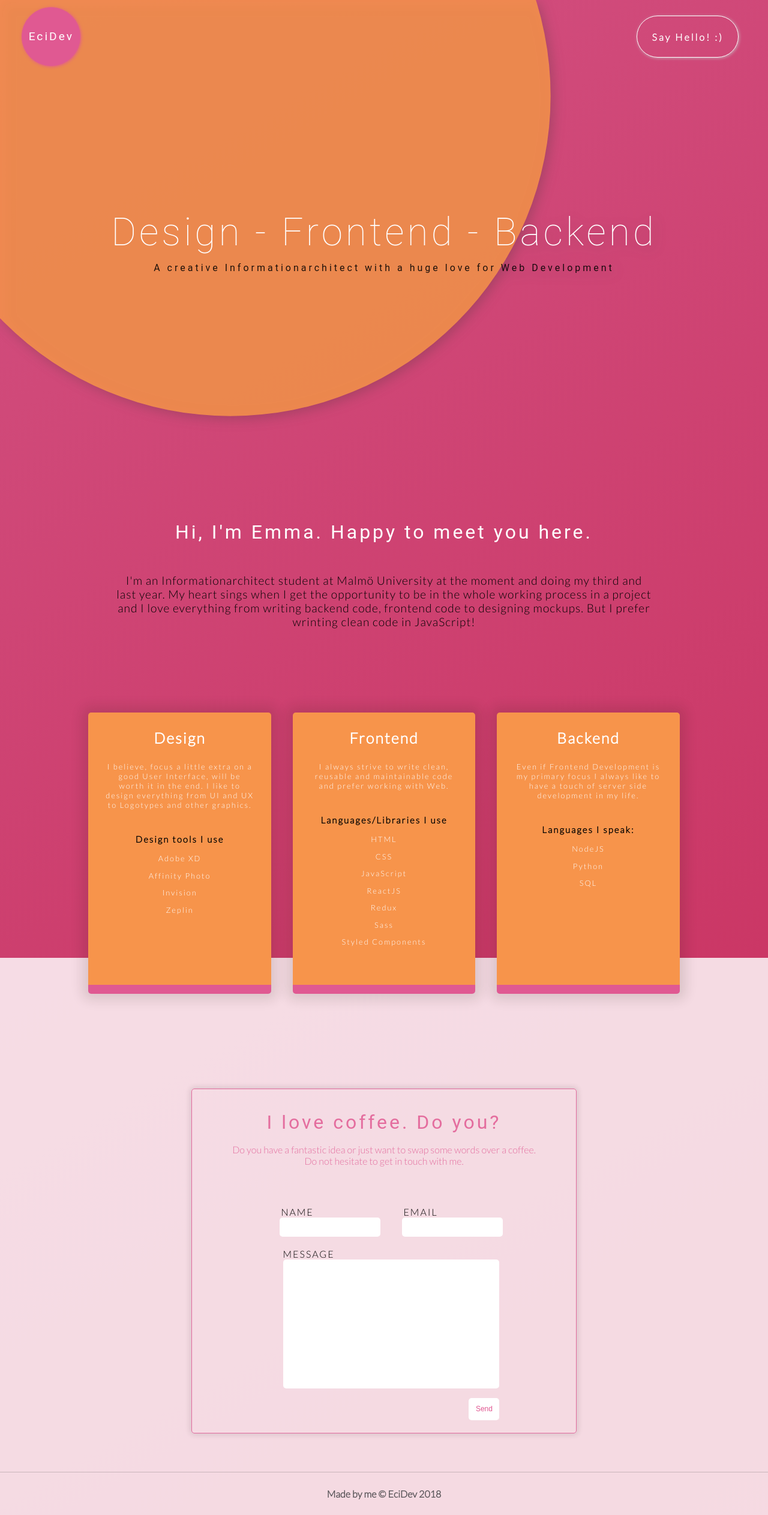
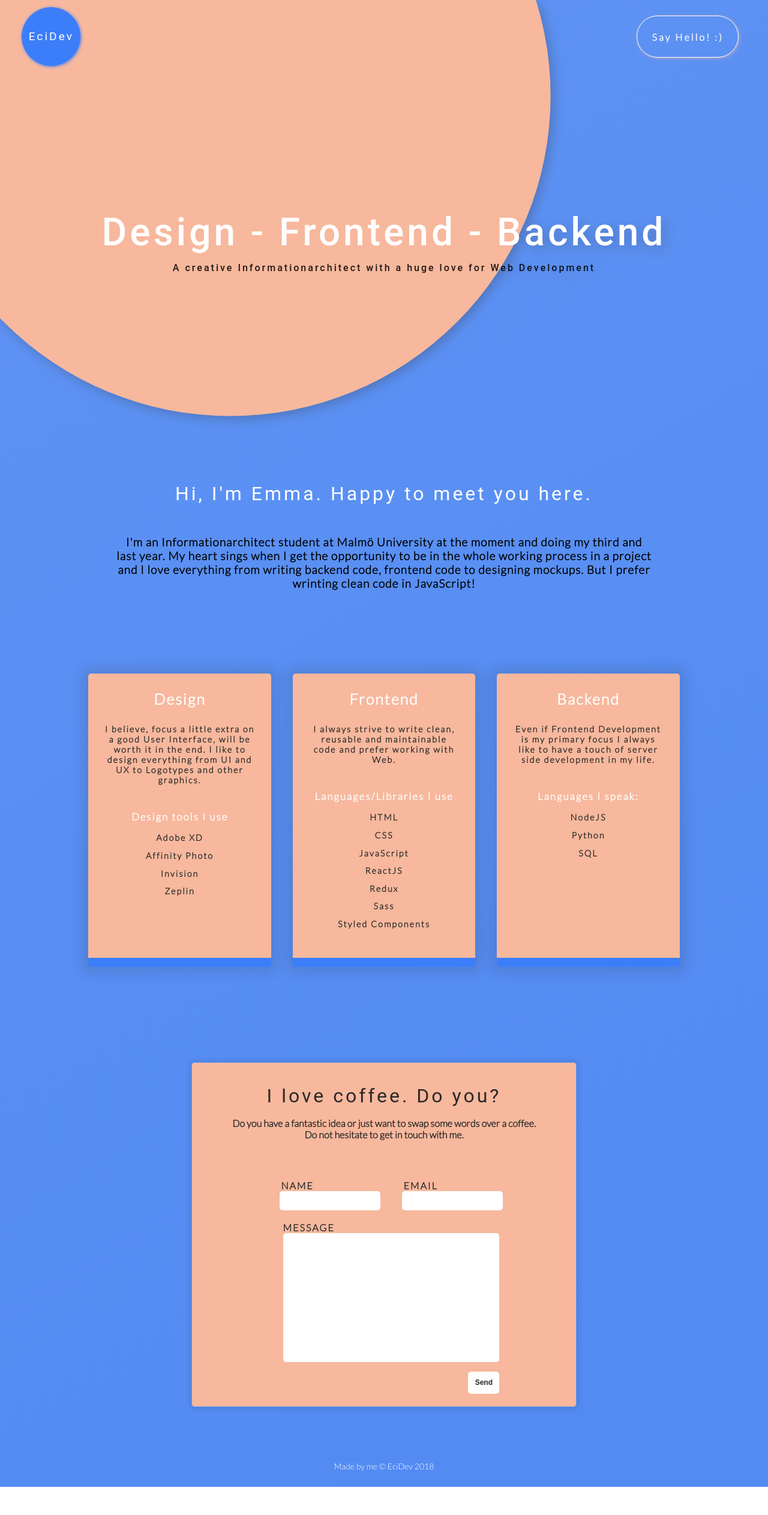
Before and after one commit to emmaindal/ecidev, a React (Create React App) app in the folder client/: page / in a window 1280 px wide. Shown: the whole page at 60% size. After the commit the page ends 2479 px from the top, so only its background shows below. Built offline with nearby package versions, Linux system fonts and the light colour scheme.

Commit message:
color fix all over the app

```diff
--- a/client/public/index.html
+++ b/client/public/index.html
@@ -2,7 +2,7 @@
 <html lang="en">
   <head>
     <meta charset="utf-8">
-    <link rel="shortcut icon" type="image/png"  href="%PUBLIC_URL%/favicon.png">
+    <link rel="shortcut icon" type="image/png"  href="%PUBLIC_URL%/logo_blue.png">
     <meta name="viewport" content="width=device-width, initial-scale=1, shrink-to-fit=no">
     <meta name="theme-color" content="#000000">
     <link rel="manifest" href="%PUBLIC_URL%/manifest.json">
--- a/client/src/styles/theme.js
+++ b/client/src/styles/theme.js
@@ -1,14 +1,16 @@
 const theme = {
-  primary: "rgb(224, 89, 146)",
-  secondary: "rgb(247, 148, 75)",
-  primaryLight: "rgba(224, 89, 146, 0.85)",
-  secondaryLight: "rgba(247, 148, 75, 0.85)",
+  primary: "#3C7EF9",
+  secondary: "#F7B89D",
+  primaryLight: "#6698F4",
+  secondaryLight: "#F7C2AD",
+  primaryDark: "#255EC6",
+  secondaryDark: "#F6976F",
 
   borderPrimary: "white",
   borderSecondary: "rgba(54, 49, 45, 0.85)",
 
-  textPrimary: "white",
-  textSecondary: "rgb(87, 83, 87)",
+  textPrimary: "#282828",
+  textSecondary: "#fff",
 
   shadowPrimary: "rgb(54, 47, 50)",
   shadowSecondary: "rgb(199, 168, 181)"
--- a/client/src/views/App.css
+++ b/client/src/views/App.css
@@ -1,3 +1,4 @@
+
 body{
 	margin: 0;
 	padding: 0;
@@ -7,7 +8,7 @@ body{
 .App {
 max-width: 100vw;
   text-align: center;
-  background: linear-gradient(-30deg, rgb(232, 44, 123), rgb(201, 49, 95), rgb(215, 97, 147), rgb(201, 49, 95));
+  background: linear-gradient(-30deg, #538BF3, #538BF3, #6698F4, #538BF3);
   background-size: 400% 400%;
   -webkit-animation: Gradient 15s ease infinite;
   -moz-animation: Gradient 15s ease infinite;
--- a/client/src/views/StartView/components/Card.jsx
+++ b/client/src/views/StartView/components/Card.jsx
@@ -29,10 +29,10 @@ const CardContainer = styled.div`
   margin: 2%;
   padding: 3%;
   min-width: 28%;
-  height: 400px;
+  height: 420px;
   background: ${props => props.theme.secondary};
   box-shadow: 0px 0px 20px 10px rgba(34, 25, 10, 0.12);
-  color: ${props => props.theme.primary};
+  color: ${props => props.theme.textPrimary};
   @media (max-width: 700px) {
     margin: 0;
     margin-bottom: 8%;
@@ -42,19 +42,19 @@ const CardContainer = styled.div`
 const CardTitle = styled.section`
   font-size: 25px;
   padding-bottom: 5%;
-  color: white;
+  color: ${props => props.theme.textSecondary};
 `;
 
 const CardContent = styled.section`
-  font-weight: 300;
+  font-weight: bold;
   color: ${props => props.theme.textPrimary};
-  font-size: 0.8rem;
+  font-size: 0.9rem;
   padding-bottom: 5%;
 `;
 
 const Heading3 = styled.h3`
   padding-top: 10%;
-  color: rgb(0, 0, 0);
+  color: ${props => props.theme.textSecondary};
   font-weight: bold;
 `;
 
@@ -66,7 +66,7 @@ const List = styled.ul`
   list-style-type: none;
   margin: 0;
   padding: 0;
-  color: white;
+  color: ${props => props.theme.textPrimary};
 `;
 
 const ListItem = styled.li`
--- a/client/src/views/StartView/components/Contact.jsx
+++ b/client/src/views/StartView/components/Contact.jsx
@@ -92,12 +92,13 @@ const Button = styled.button`
   border: none;
   border-radius: 5px;
   font-size: 12px;
+  font-weight: bold;
   background: white;
-  color: ${props => props.theme.primary};
+  color: ${props => props.theme.textPrimary};
 
   :hover {
     background: ${props => props.theme.primary};
-    color: white;
+    color: ${props => props.theme.textPrimary};
   }
 `;
 const FormContainer = styled.fieldset`
@@ -126,7 +127,7 @@ const Container = styled.div`
   display: flex;
   justify-content: center;
   height: 90%;
-  background-color: rgba(255, 255, 255, 0.82);
+  background: transparent;
 `;
 
 const Input = styled.input`
@@ -150,6 +151,8 @@ const Message = styled.textarea`
 
 const Label = styled.label`
   float: left;
+  font-weight: bold;
+  color: ${props => props.theme.textPrimary};
   margin-left: ${props => (props.special ? "10%" : "3%")};
   font-size: 1rem;
   letter-spacing: 2px;
@@ -158,7 +161,7 @@ const Label = styled.label`
 const Heading = styled(Typography)`
   &&& {
     margin-top: 5%;
-    color: ${props => props.theme.primaryLight};
+    color: ${props => props.theme.textPrimary};
     letter-spacing: 4px;
     font-size: 2rem;
   }
@@ -166,7 +169,8 @@ const Heading = styled(Typography)`
 
 const Text = styled.p`
   margin: 2% 10% 0 10%;
-  color: ${props => props.theme.primaryLight};
+  font-weight: bold;
+  color: ${props => props.theme.textPrimary};
 `;
 const ContactForm = styled.form`
   width: 60%;
@@ -186,6 +190,8 @@ const Content = styled.div`
   box-shadow: 0px 0px 10px 2px rgba(36, 36, 36, 0.14);
   border: 1px solid ${props => props.theme.primaryLight};
   margin-bottom: 5%;
+  background: ${props => props.theme.secondary};
+  color: white;
 
   @media (max-width: 700px) {
     width: 90%;
--- a/client/src/views/StartView/components/Footer.jsx
+++ b/client/src/views/StartView/components/Footer.jsx
@@ -9,9 +9,9 @@ const Container = styled.div`
   margin: -0;
   padding: 2%;
   color: ${props => props.theme.textSecondary};
-  font-weight: bold;
-  border-top: 1px solid rgba(47, 47, 47, 0.22);
-  background: rgba(255, 255, 255, 0.82);
+  font-size: 14px;
+  font-weight: 200;
+  background: transparent;
 `;
 
 export default Footer;
--- a/client/src/views/StartView/components/Header.jsx
+++ b/client/src/views/StartView/components/Header.jsx
@@ -23,17 +23,16 @@ const Container = styled.div`
   align-items: center;
   justify-content: center;
   width: 100%;
-  background-color: rgba(255, 255, 255, 0);
   filter: drop-shadow(5px 5px 10px rgba(52, 52, 52, 0.3));
   min-height: 100vh;
-  color: white;
+  color: ${props => props.theme.textPrimary};
 `;
 
 const Effect = styled.div`
   width: 100%;
   min-height: 100vh;
   position: absolute;
-  background-color: ${props => props.theme.secondaryLight};
+  background-color: ${props => props.theme.secondary};
   clip-path: circle(50% at 30% 20%);
   -webkit-clip-path: circle(50% at 30% 20%);
 
@@ -54,8 +53,8 @@ const Heading = styled(Typography)`
     z-index: 9999;
     font-size: 4rem;
     letter-spacing: 5px;
-    font-weight: 200;
-    color: white;
+    font-weight: 500;
+    color: ${props => props.theme.textSecondary};
 
     @media (max-width: 700px) {
       font-size: 1.5rem;
@@ -66,7 +65,8 @@ const Heading = styled(Typography)`
 const SubHeading = styled(Typography)`
   &&& {
     z-index: 9999;
-    letter-spacing: 4px;
+    letter-spacing: 3px;
+    font-weight: 500;
     font-size: 1rem;
     @media (max-width: 700px) {
       font-size: 0.7rem;
--- a/client/src/views/StartView/components/Main.jsx
+++ b/client/src/views/StartView/components/Main.jsx
@@ -64,7 +64,7 @@ const Cards = styled.div`
 const Heading = styled(Typography)`
   &&& {
     margin-bottom: 5%;
-    color: white;
+    color: ${props => props.theme.textSecondary};
     letter-spacing: 4px;
     font-size: 2rem;
   }
@@ -73,6 +73,7 @@ const Heading = styled(Typography)`
 const About = styled.p`
   font-size: 1.2rem;
   letter-spacing: 1px;
+  font-weight: bold;
   margin-bottom: 5%;
 `;
 
@@ -87,8 +88,6 @@ const Container = styled.div`
   display: flex;
   justify-content: center;
   height: 20%;
-  margin-top: 5%;
-  background-color: rgba(255, 255, 255, 0);
 `;
 
 export default Main;
--- a/client/src/views/StartView/components/Navbar.jsx
+++ b/client/src/views/StartView/components/Navbar.jsx
@@ -24,13 +24,13 @@ const Nav = styled(AppBar)`
     position: absolute;
     box-shadow: none;
     color: ${props => props.theme.primaryLight};
-    background-color: rgba(121, 156, 105, 0);
+    background: transparent;
     display: flex;
   }
 `;
 
 const SayHello = styled.div`
-  color: ${props => props.theme.textPrimary};
+  color: ${props => props.theme.textSecondary};
   border-radius: 10rem;
   border: 1px solid ${props => props.theme.borderPrimary};
   box-shadow: 1px 1px 5px ${props => props.theme.shadowSecondary};
```
Also changed, not shown: client/public/logo_blue.png (added).
